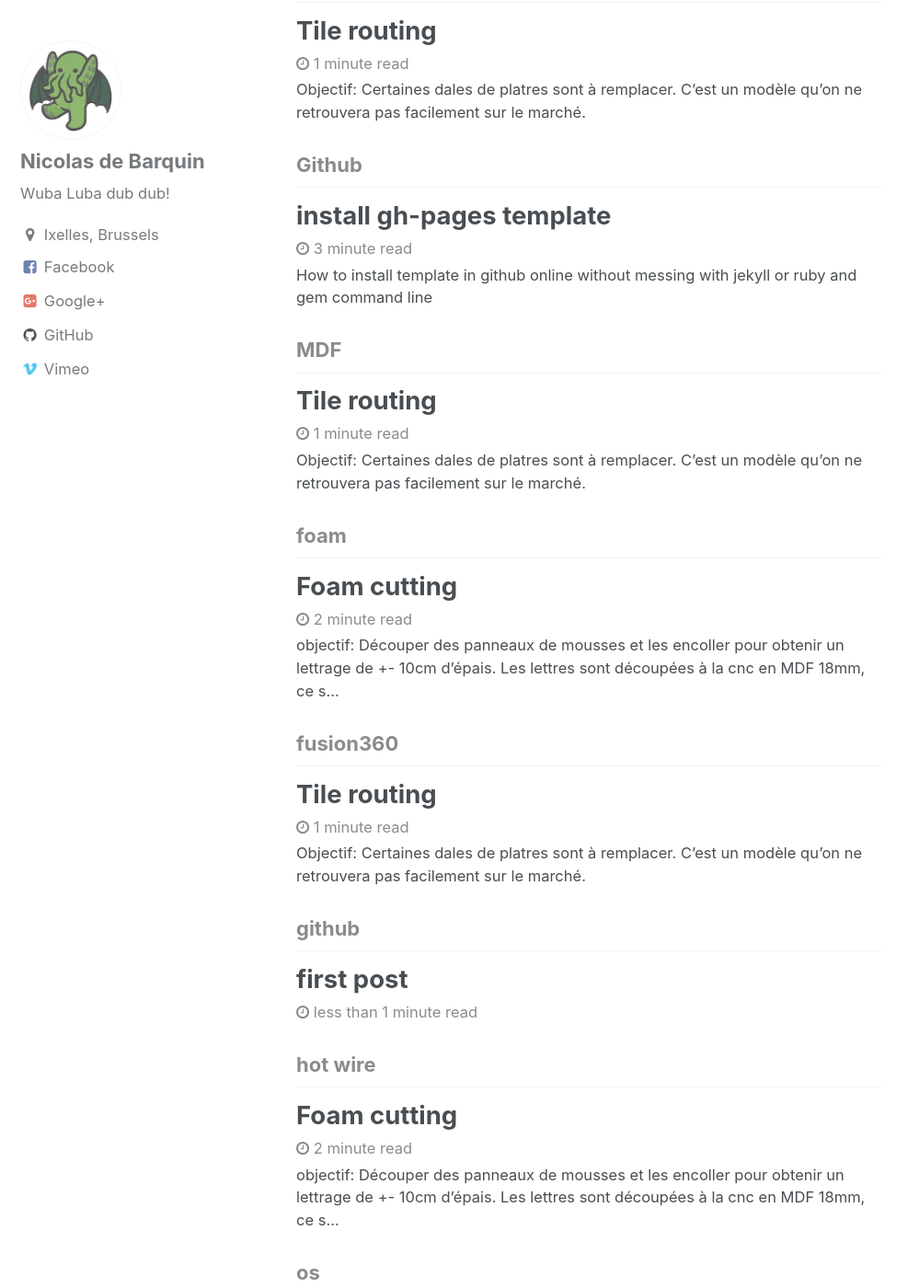
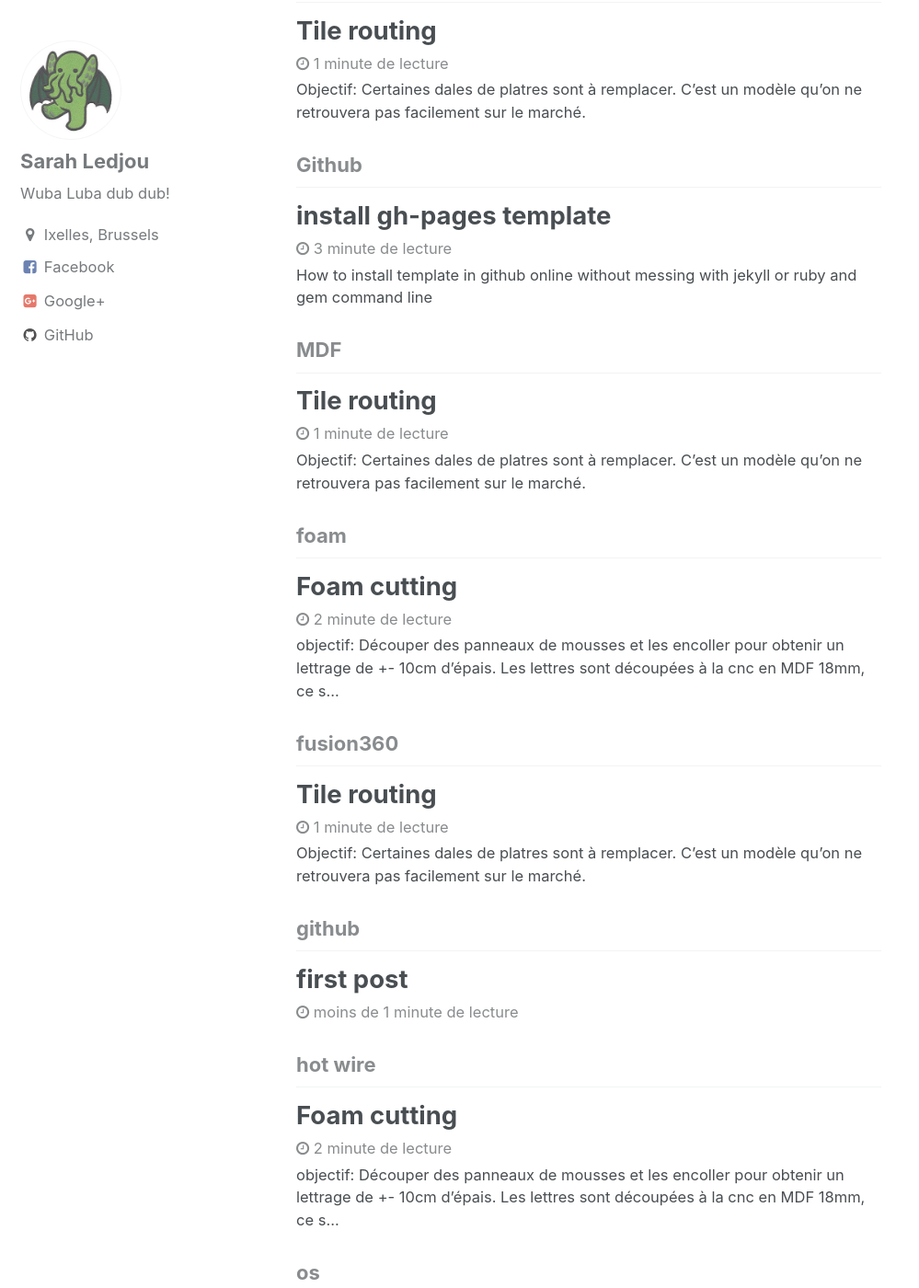
Before and after one commit to Valonlisbeth/valonlisbeth.github.io, a Jekyll site: the page built from _pages/tag-archive.html, in a window 1280 px wide and 1400 px high, scrolled down 245 px. Shown: the whole window at 92% size, without its empty margins (0-999 px from the left). Built offline with Jekyll 4.4.1, drawn with Linux system fonts in a browser that asks for light colours; some of the changed text lies outside the part shown.

```diff
--- a/_config.yml
+++ b/_config.yml
@@ -9,14 +9,14 @@ minimal_mistakes_skin    : "default" # "air", "aqua", "contrast", "dark", "dirt"
 remote_theme: "mmistakes/minimal-mistakes"
 
 # Site Settings
-locale                   : "en"
-title                    : "Portfolio nicolasof"
+locale                   : "fr"
+title                    : "Portfolio valonlisbeth"
 title_separator          : "-"
-name                     : &name "Nicolas de Barquin" # &name is a YAML anchor which can be *referenced later
-description              : &description "my new website with github and jeckyll"
-url                      : https://nicolasdb.github.io # the base hostname & protocol for your site e.g. "https://mmistakes.github.io"
+name                     : &name "Sarah Ledjou" # &name is a YAML anchor which can be *referenced later
+description              : &description "mon new website with github and jeckyll"
+url                      : https://valonlisbeth.github.io # the base hostname & protocol for your site e.g. "https://mmistakes.github.io"
 baseurl                  : # the subpath of your site, e.g. "/blog"
-repository               : nicolasdb # GitHub username/repo-name e.g. "mmistakes/minimal-mistakes"
+repository               : valonlisbeth/valonlisbeth.gituhb.io GitHub username/repo-name e.g. "mmistakes/minimal-mistakes"
 teaser                   : # path of fallback teaser image, e.g. "/assets/images/500x300.png"
 # breadcrumbs            : false # true, false (default)
 words_per_minute         : 150
@@ -110,7 +110,7 @@ author:
   tumblr           :
   twitter          :
   vine             :
-  vimeo            : openfab
+  vimeo            :
   weibo            :
   xing             :
   youtube          : # "https://youtube.com/c/MichaelRoseDesign"
```
